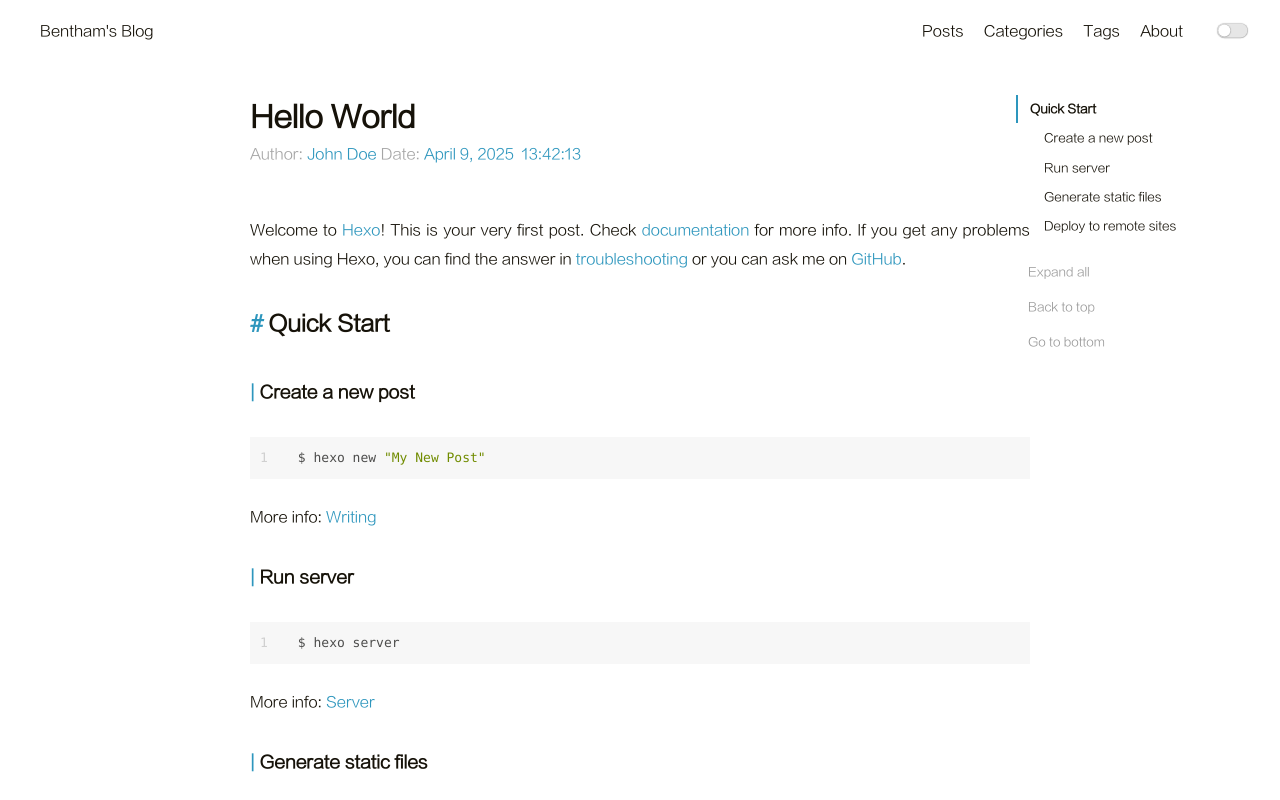
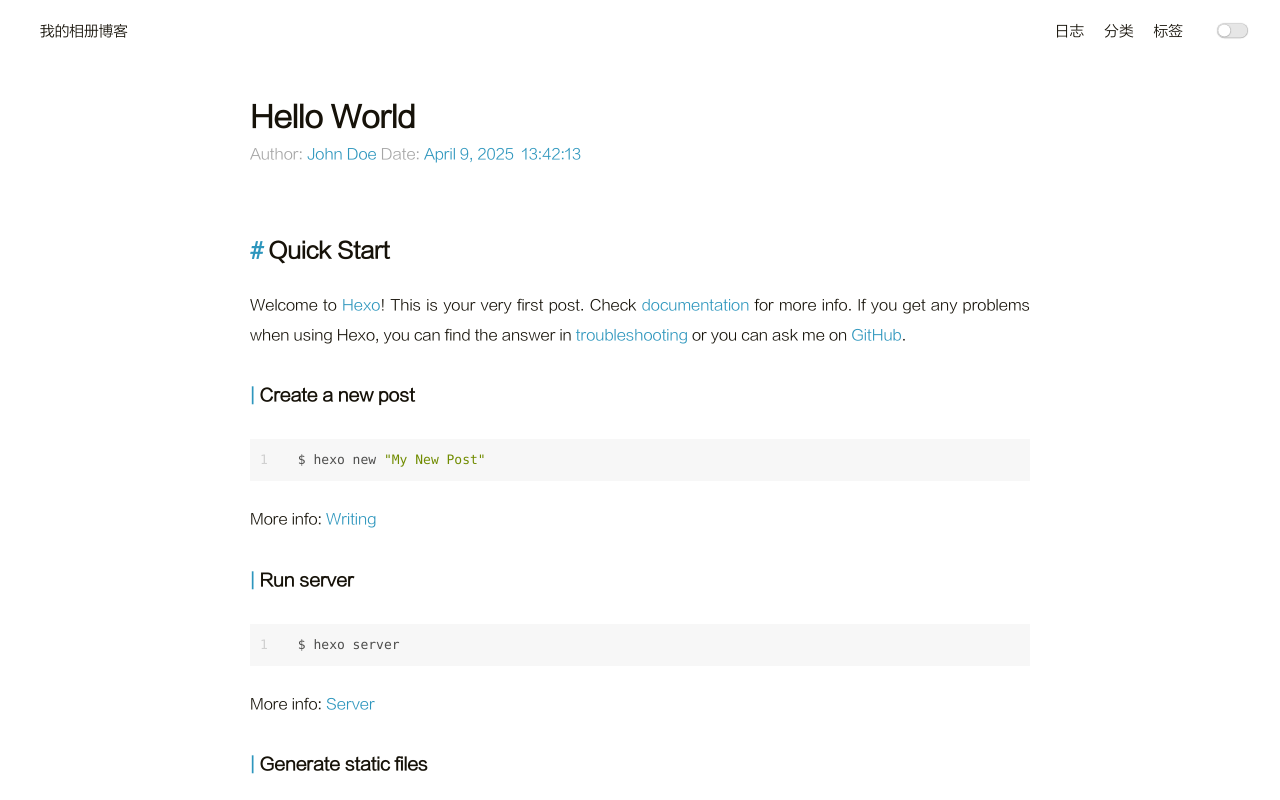
Before and after one commit to wcppao/wcppao.github.io, a plain HTML site: page 2025/04/09/hello-world/index.html in a window 1280 px wide. Shown: the top 800 px of the page. Drawn offline with nearby package versions, Linux system fonts and the light colour scheme; some packages are replaced by stand-ins of ours.

Commit message:
Update index.html

```diff
--- a/2025/04/09/hello-world/index.html
+++ b/2025/04/09/hello-world/index.html
@@ -7,8 +7,7 @@
       content="width=device-width, initial-scale=1.0, maximum-scale=1.0, minimum-scale=1.0">
 <meta http-equiv="X-UA-Compatible" content="ie=edge">
 
-    <meta name="author" content="John Doe">
-
+    <meta name="author" content="壹壹">
 
 
 
@@ -21,11 +20,10 @@
 
 
 
-
     <!-- stylesheets list from _config.yml -->
 
     <link rel="stylesheet" href="/css/style.css">
-
+    <link rel="stylesheet" href="/css/custom.css">
 
 
 
@@ -34,7 +32,6 @@
     <script src="/js/script.js"></script>
 
     <script src="/js/tocbot.min.js"></script>
-
 
 
 
@@ -106,16 +103,14 @@
         <header>
     <nav class="navbar">
         <div class="container">
-            <div class="navbar-header header-logo"><a href="/">Bentham&#39;s Blog</a></div>
+            <div class="navbar-header header-logo"><a href="/">我的相册博客</a></div>
             <div class="menu navbar-right">
 
-                    <a class="menu-item" href="/archives">Posts</a>
+                    <a class="menu-item" href="/archives">日志</a>
 
-                    <a class="menu-item" href="/category">Categories</a>
+                    <a class="menu-item" href="/category">分类</a>
 
-                    <a class="menu-item" href="/tag">Tags</a>
-
-                    <a class="menu-item" href="/about">About</a>
+                    <a class="menu-item" href="/tag">标签</a>
 
                 <input id="switch_default" type="checkbox" class="switch_default">
                 <label for="switch_default" class="toggleBtn"></label>
@@ -128,19 +123,17 @@
         <div class="container">
             <div class="navbar-header">
                 <div>
-                    <a href="/">Bentham&#39;s Blog</a><a id="mobile-toggle-theme">·&nbsp;Light</a>
+                    <a href="/">我的相册博客</a><a id="mobile-toggle-theme">·&nbsp;Light</a>
                 </div>
                 <div class="menu-toggle" onclick="mobileBtn()">&#9776; Menu</div>
             </div>
             <div class="menu" id="mobile-menu">
 
-                    <a class="menu-item" href="/archives">Posts</a>
+                    <a class="menu-item" href="/archives">日志</a>
 
-                    <a class="menu-item" href="/category">Categories</a>
+                    <a class="menu-item" href="/category">分类</a>
 
-                    <a class="menu-item" href="/tag">Tags</a>
-
-                    <a class="menu-item" href="/about">About</a>
+                    <a class="menu-item" href="/tag">标签</a>
 
             </div>
         </div>
@@ -162,75 +155,6 @@
 </script>
             <div class="main">
                 <div class="container">
-
-
-        <div class="post-toc">
-    <div class="tocbot-list">
-    </div>
-    <div class="tocbot-list-menu">
-        <a class="tocbot-toc-expand" onclick="expand_toc()">Expand all</a>
-        <a onclick="go_top()">Back to top</a>
-        <a onclick="go_bottom()">Go to bottom</a>
-    </div>
-</div>
-
-<script>
-    var tocbot_timer;
-    var DEPTH_MAX = 6; // 为 6 时展开所有
-    var tocbot_default_config = {
-        tocSelector: '.tocbot-list',
-        contentSelector: '.post-content',
-        headingSelector: 'h1, h2, h3, h4, h5',
-        orderedList: false,
-        scrollSmooth: true,
-        onClick: extend_click,
-    };
-
-    function extend_click() {
-        clearTimeout(tocbot_timer);
-        tocbot_timer = setTimeout(function() {
-            tocbot.refresh(obj_merge(tocbot_default_config, {
-                hasInnerContainers: true
-            }));
-        }, 420); // 这个值是由 tocbot 源码里定义的 scrollSmoothDuration 得来的
-    }
-
-    document.ready(function() {
-        tocbot.init(obj_merge(tocbot_default_config, {
-            collapseDepth: 1
-        }));
-    });
-
-    function expand_toc() {
-        var b = document.querySelector('.tocbot-toc-expand');
-        var expanded = b.getAttribute('data-expanded');
-        expanded ? b.removeAttribute('data-expanded') : b.setAttribute('data-expanded', true);
-        tocbot.refresh(obj_merge(tocbot_default_config, {
-            collapseDepth: expanded ? 1 : DEPTH_MAX
-        }));
-        b.innerText = expanded ? 'Expand all' : 'Collapse all';
-    }
-
-    function go_top() {
-        window.scrollTo(0, 0);
-    }
-
-    function go_bottom() {
-        window.scrollTo(0, document.body.scrollHeight);
-    }
-
-    function obj_merge(target, source) {
-        for (var item in source) {
-            if (source.hasOwnProperty(item)) {
-                target[item] = source[item];
-            }
-        }
-        return target;
-    }
-</script>
-
-
-
     <article class="post-wrap">
         <header class="post-header">
             <h1 class="post-title">Hello World</h1>
@@ -249,24 +173,18 @@
                 </div>
 
         </header>
-
         <div class="post-content">
-            <p>Welcome to <a target="_blank" rel="noopener" href="https://hexo.io/">Hexo</a>! This is your very first post. Check <a target="_blank" rel="noopener" href="https://hexo.io/docs/">documentation</a> for more info. If you get any problems when using Hexo, you can find the answer in <a target="_blank" rel="noopener" href="https://hexo.io/docs/troubleshooting.html">troubleshooting</a> or you can ask me on <a target="_blank" rel="noopener" href="https://github.com/hexojs/hexo/issues">GitHub</a>.</p>
-<h2 id="Quick-Start"><a href="#Quick-Start" class="headerlink" title="Quick Start"></a>Quick Start</h2><h3 id="Create-a-new-post"><a href="#Create-a-new-post" class="headerlink" title="Create a new post"></a>Create a new post</h3><figure class="highlight bash"><table><tr><td class="gutter"><pre><span class="line">1</span><br></pre></td><td class="code"><pre><span class="line">$ hexo new <span class="string">&quot;My New Post&quot;</span></span><br></pre></td></tr></table></figure>
-
-<p>More info: <a target="_blank" rel="noopener" href="https://hexo.io/docs/writing.html">Writing</a></p>
+            <h2 id="Quick-Start"><a href="#Quick-Start" class="headerlink" title="Quick Start"></a>Quick Start</h2><p>Welcome to <a href="https://hexo.io/" target="_blank" rel="noopener">Hexo</a>! This is your very first post. Check <a href="https://hexo.io/docs/" target="_blank" rel="noopener">documentation</a> for more info. If you get any problems when using Hexo, you can find the answer in <a href="https://hexo.io/docs/troubleshooting.html" target="_blank" rel="noopener">troubleshooting</a> or you can ask me on <a href="https://github.com/hexojs/hexo/issues" target="_blank" rel="noopener">GitHub</a>.</p>
+<h3 id="Create-a-new-post"><a href="#Create-a-new-post" class="headerlink" title="Create a new post"></a>Create a new post</h3><figure class="highlight bash"><table><tr><td class="gutter"><pre><span class="line">1</span><br></pre></td><td class="code"><pre><span class="line">$ hexo new <span class="string">"My New Post"</span></span><br></pre></td></tr></table></figure>
+<p>More info: <a href="https://hexo.io/docs/writing.html" target="_blank" rel="noopener">Writing</a></p>
 <h3 id="Run-server"><a href="#Run-server" class="headerlink" title="Run server"></a>Run server</h3><figure class="highlight bash"><table><tr><td class="gutter"><pre><span class="line">1</span><br></pre></td><td class="code"><pre><span class="line">$ hexo server</span><br></pre></td></tr></table></figure>
-
-<p>More info: <a target="_blank" rel="noopener" href="https://hexo.io/docs/server.html">Server</a></p>
+<p>More info: <a href="https://hexo.io/docs/server.html" target="_blank" rel="noopener">Server</a></p>
 <h3 id="Generate-static-files"><a href="#Generate-static-files" class="headerlink" title="Generate static files"></a>Generate static files</h3><figure class="highlight bash"><table><tr><td class="gutter"><pre><span class="line">1</span><br></pre></td><td class="code"><pre><span class="line">$ hexo generate</span><br></pre></td></tr></table></figure>
-
-<p>More info: <a target="_blank" rel="noopener" href="https://hexo.io/docs/generating.html">Generating</a></p>
+<p>More info: <a href="https://hexo.io/docs/generating.html" target="_blank" rel="noopener">Generating</a></p>
 <h3 id="Deploy-to-remote-sites"><a href="#Deploy-to-remote-sites" class="headerlink" title="Deploy to remote sites"></a>Deploy to remote sites</h3><figure class="highlight bash"><table><tr><td class="gutter"><pre><span class="line">1</span><br></pre></td><td class="code"><pre><span class="line">$ hexo deploy</span><br></pre></td></tr></table></figure>
-
-<p>More info: <a target="_blank" rel="noopener" href="https://hexo.io/docs/one-command-deployment.html">Deployment</a></p>
+<p>More info: <a href="https://hexo.io/docs/one-command-deployment.html" target="_blank" rel="noopener">Deployment</a></p>
 
         </div>
-
 
             <section class="post-copyright">
 
@@ -284,24 +202,16 @@
 
                     <p class="copyright-item">
                         <span>License:</span>
-                        <span>Copyright (c) 2019 <a target="_blank" rel="noopener" href="http://creativecommons.org/licenses/by-nc/4.0/">CC-BY-NC-4.0</a> LICENSE</span>
+                        <span></span>
                     </p>
 
+            </section>
 
-                     <p class="copyright-item">
-                         <span>Slogan:</span>
-                         <span>Do you believe in <strong>DESTINY</strong>?</span>
-                     </p>
-
-
-            </section>
 
         <section class="post-tags">
             <div>
                 <span>Tag(s):</span>
-                <span class="tag">
-
-                </span>
+                <span class="tag-list"></span>
             </div>
             <div>
                 <a href="javascript:window.history.back();">back</a>
@@ -311,23 +221,65 @@
         </section>
         <section class="post-nav">
 
-                <a class="prev" rel="prev" href="/2025/04/09/%E5%A3%B9%E5%A3%B9/">壹壹</a>
+                <a class="prev" rel="prev" href="/2025/04/09/壹壹/">壹壹</a>
 
 
         </section>
-
-
     </article>
 </div>
-
             </div>
-            <footer id="footer" class="footer">
+        </div>
+        <footer id="footer" class="footer">
     <div class="copyright">
         <span>© John Doe | Powered by <a href="https://hexo.io" target="_blank">Hexo</a> & <a href="https://github.com/Siricee/hexo-theme-Chic" target="_blank">Chic</a></span>
     </div>
 </footer>
 
-    </div>
+
+
+    <script>
+        function load_more() {
+            var a = document.getElementById("load_more_btn");
+            a.style.display = "none";
+            var b = document.getElementById("more_posts");
+            b.style.display = "block";
+        }
+    </script>
+
+    <script>
+        var tocbot_default_config = {
+            tocSelector: '.tocbot',
+            contentSelector: '.post-content',
+            headingSelector: 'h1, h2, h3, h4, h5, h6',
+            hasInnerContainers: true,
+            scrollSmooth: true,
+            headingsOffset: -60,
+            scrollSmoothOffset: -60,
+        };
+
+        document.addEventListener('DOMContentLoaded', function() {
+            tocbot.init(tocbot_default_config);
+        });
+
+        function expand_toc() {
+            var b = document.querySelector('.tocbot-toc-expand');
+            var expanded = b.getAttribute('data-expanded');
+            expanded ? b.removeAttribute('data-expanded') : b.setAttribute('data-expanded', true);
+            tocbot.refresh(Object.assign(tocbot_default_config, {
+                collapseDepth: expanded ? 1 : DEPTH_MAX
+            }));
+            b.innerText = expanded ? '展开全部' : '收起全部';
+        }
+
+        function go_top() {
+            window.scrollTo(0, 0);
+        }
+
+        function go_bottom() {
+            window.scrollTo(0, document.body.scrollHeight);
+        }
+    </script>
+
 </body>
 
 </html>
```
